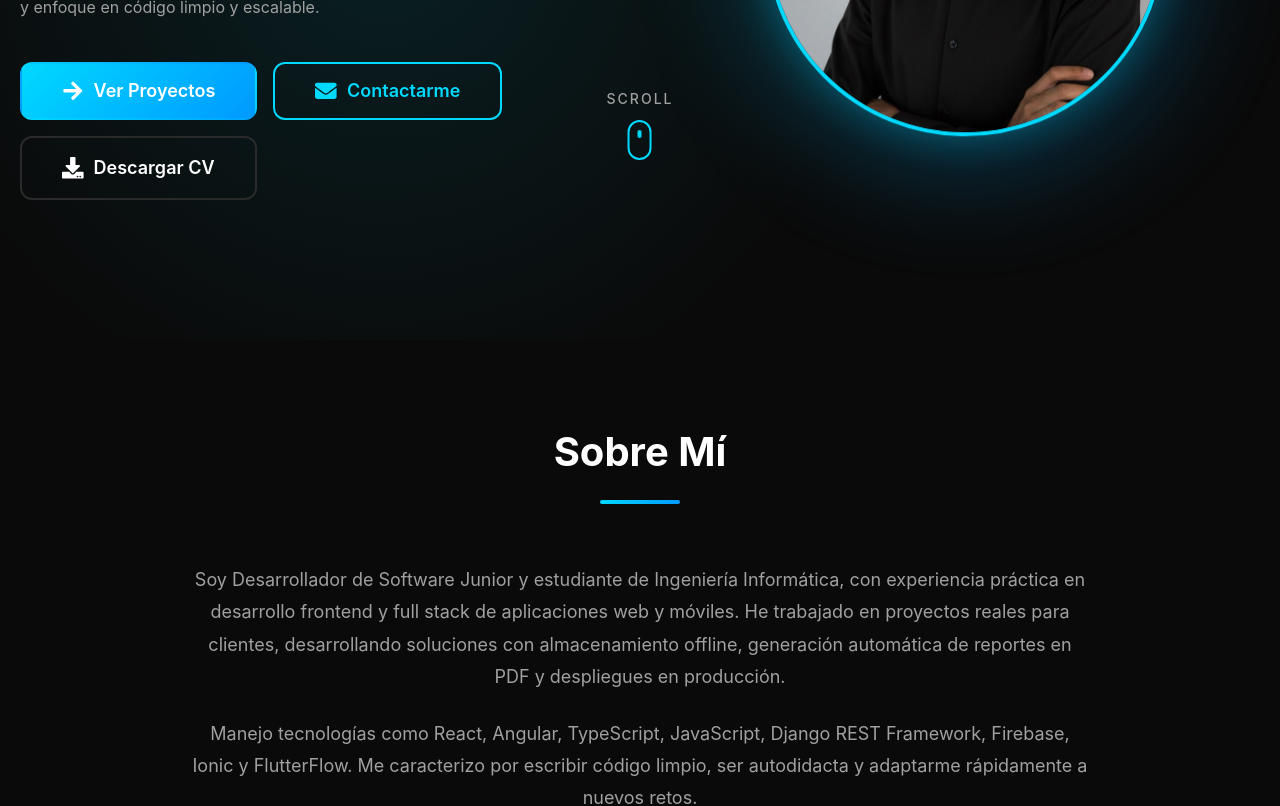
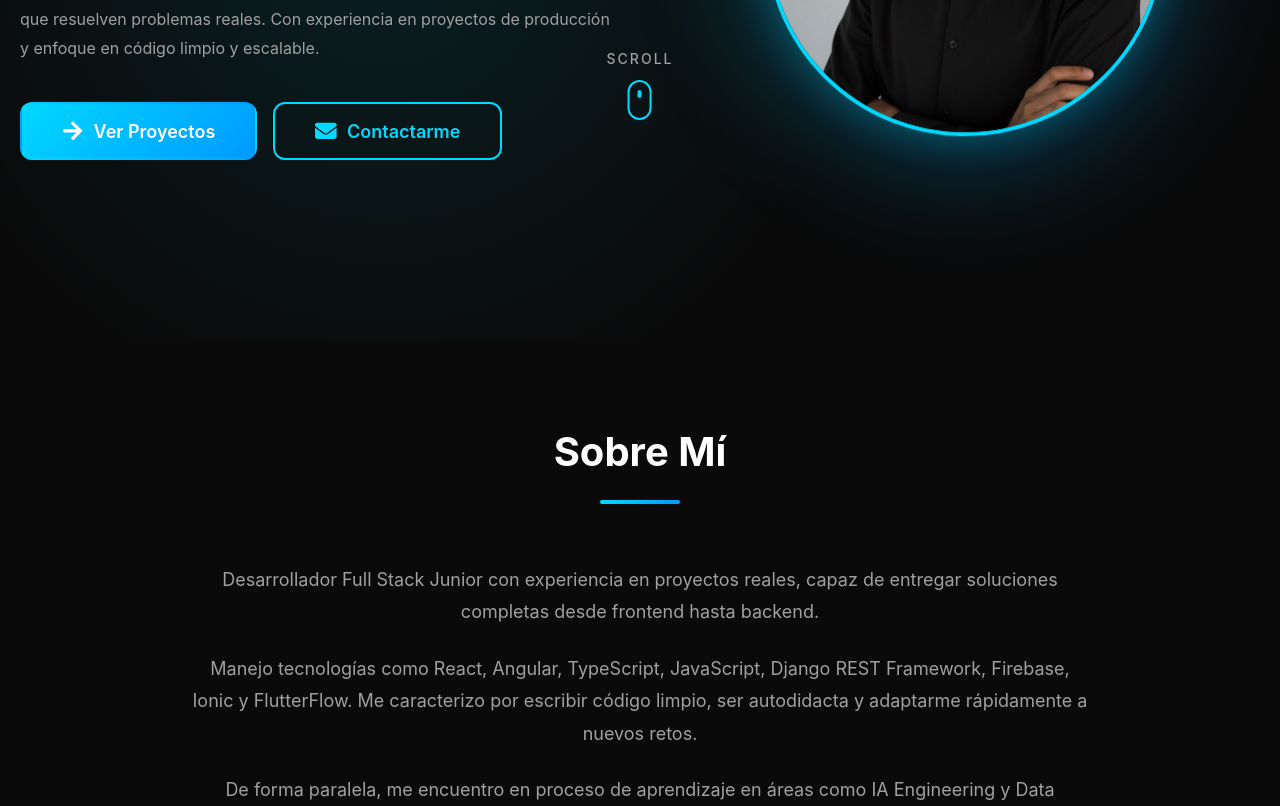
Before and after one commit to bryan0060/portafolio-bryan-arias-rios, a React (Vite) app: page / in a window 1280 px wide. Shown: the part 460-1266 px from the top of the page. Built offline with nearby package versions, Linux system fonts and the light colour scheme.

Commit message:
Corrección seccion educacion iconos y desactivacion de "descargar cv"

```diff
--- a/src/data/constants.js
+++ b/src/data/constants.js
@@ -28,7 +28,7 @@ export const HERO_TEXT = {
 export const ABOUT_TEXT = {
   title: "Sobre Mí",
   description: [
-    "Soy Desarrollador de Software Junior y estudiante de Ingeniería Informática, con experiencia práctica en desarrollo frontend y full stack de aplicaciones web y móviles. He trabajado en proyectos reales para clientes, desarrollando soluciones con almacenamiento offline, generación automática de reportes en PDF y despliegues en producción.",
+    "Desarrollador Full Stack Junior con experiencia en proyectos reales, capaz de entregar soluciones completas desde frontend hasta backend.",
     "Manejo tecnologías como React, Angular, TypeScript, JavaScript, Django REST Framework, Firebase, Ionic y FlutterFlow. Me caracterizo por escribir código limpio, ser autodidacta y adaptarme rápidamente a nuevos retos.",
     "De forma paralela, me encuentro en proceso de aprendizaje en áreas como IA Engineering y Data Engineering, con el objetivo de integrar soluciones inteligentes y basadas en datos en proyectos futuros, sin perder el enfoque principal en el desarrollo Full Stack."
   ]
--- a/src/sections/Education.jsx
+++ b/src/sections/Education.jsx
@@ -20,7 +20,7 @@ const Education = () => {
 
           <div className="education-card">
             <div className="education-card-header">
-              <h4 className="education-degree">Ingeniería Informática</h4>
+              <h4 className="education-degree">📚 Ingeniería Informática — Unilasallista (7º semestre)</h4>
               <span className="education-status">En curso</span>
             </div>
             <p className="education-institution">Corporación Universitaria Unilasallista</p>
@@ -44,7 +44,7 @@ const Education = () => {
                 <FaTasks />
               </div>
               <div className="certification-info">
-                <h4 className="certification-name">Scrum Fundamentals Certified</h4>
+                <h4 className="certification-name">📜 Scrum Fundamentals Certified</h4>
                 <p className="certification-issuer">SCRUMstudy – VMEdu</p>
                 <p className="certification-id">ID: 1126202</p>
               </div>
--- a/src/sections/Hero.jsx
+++ b/src/sections/Hero.jsx
@@ -30,7 +30,9 @@ const Hero = () => {
                 </Button>
               </Link>
 
-              <Button
+
+              {/* Comentado para futura implementación de momento */}
+              {/*<Button
                 variant="outline"
                 size="large"
                 icon={<FaDownload />}
@@ -39,6 +41,7 @@ const Hero = () => {
               >
                 Descargar CV
               </Button>
+              */}
             </div>
           </div>
 
```
